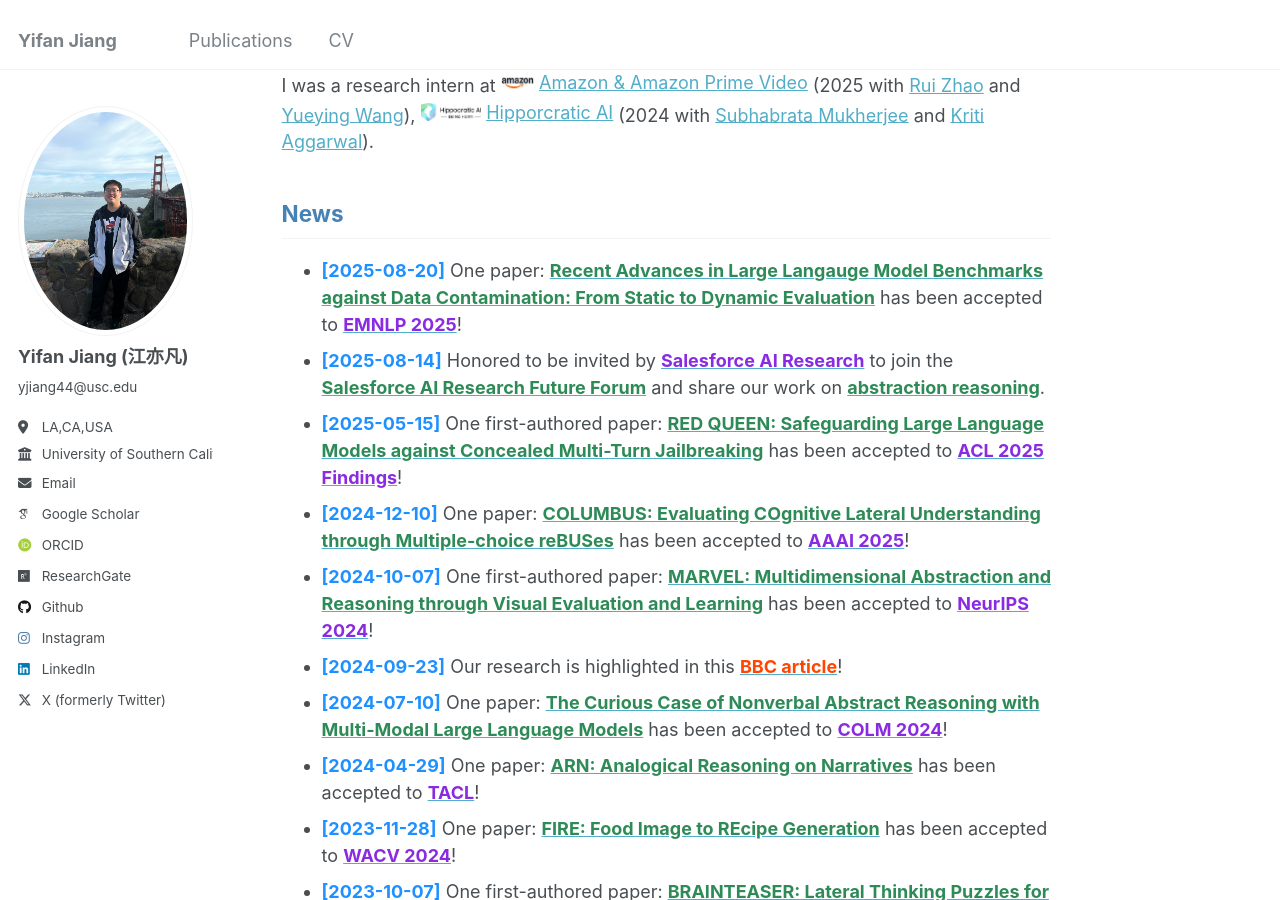
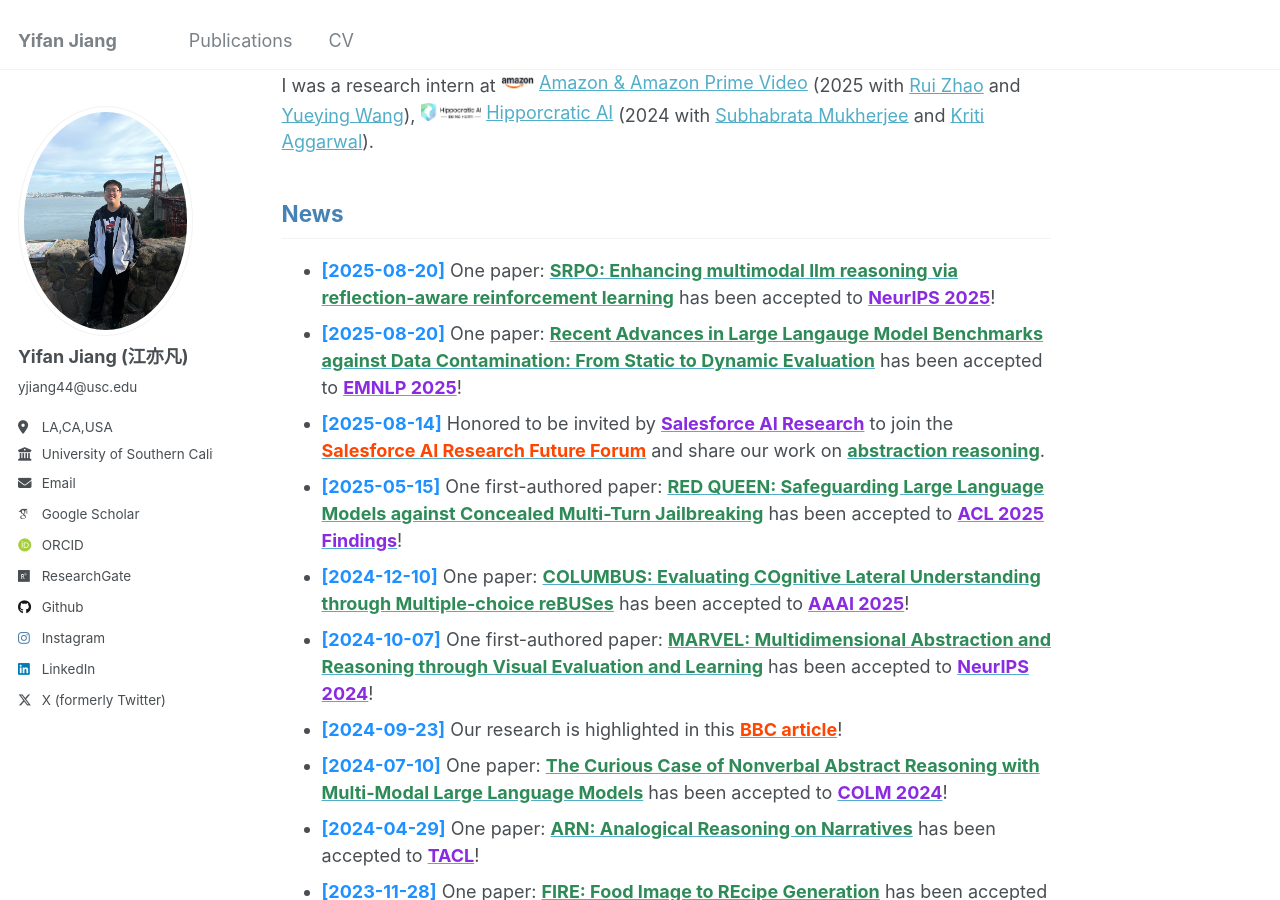
Before and after one commit to yifanJIANG-921/yifanJIANG-921.github.io, a Jekyll site: the page built from _pages/about.md, in a window 1280 px wide and 900 px high, scrolled down 898 px. Built offline with Jekyll 4.4.1, drawn with Linux system fonts in a browser that asks for light colours; some web fonts are replaced.

Commit message:
Update about.md

```diff
--- a/_pages/about.md
+++ b/_pages/about.md
@@ -21,8 +21,9 @@ I was a research intern at <a href="https://www.amazon.com/gp/video/storefront"
 
 
 ## <span style="color: #4682B4;">News</span>
+- **<span style="color: #1E90FF;">[2025-08-20]</span>** One paper: [<span style="color: #2E8B57;">**SRPO: Enhancing multimodal llm reasoning via reflection-aware reinforcement learning**</span>](https://arxiv.org/abs/2506.01713) has been accepted to [<span style="color: #8A2BE2;">**NeurIPS 2025**</span>](https://neurips.cc/)!
 - **<span style="color: #1E90FF;">[2025-08-20]</span>** One paper: [<span style="color: #2E8B57;">**Recent Advances in Large Langauge Model Benchmarks against Data Contamination: From Static to Dynamic Evaluation**</span>](https://arxiv.org/abs/2502.17521) has been accepted to [<span style="color: #8A2BE2;">**EMNLP 2025**</span>](https://2025.emnlp.org/)!
-- **<span style="color: #1E90FF;">[2025-08-14]</span>** Honored to be invited by [<span style="color: #8A2BE2;">**Salesforce AI Research**</span>](https://www.salesforceairesearch.com/publications) to join the [<span style="color: #2E8B57;">**Salesforce AI Research Future Forum**</span>](https://www.linkedin.com/feed/update/urn:li:activity:7363972366336421888/) and share our work on [<span style="color: #2E8B57;">**abstraction reasoning**</span>](https://proceedings.neurips.cc/paper_files/paper/2024/hash/529d8b3a23991e83db07f21727256374-Abstract-Datasets_and_Benchmarks_Track.html).
+- **<span style="color: #1E90FF;">[2025-08-14]</span>** Honored to be invited by [<span style="color: #8A2BE2;">**Salesforce AI Research**</span>](https://www.salesforceairesearch.com/publications) to join the [<span style="color: #FF4500;">**Salesforce AI Research Future Forum**</span>](https://www.linkedin.com/feed/update/urn:li:activity:7363972366336421888/) and share our work on [<span style="color: #2E8B57;">**abstraction reasoning**</span>](https://proceedings.neurips.cc/paper_files/paper/2024/hash/529d8b3a23991e83db07f21727256374-Abstract-Datasets_and_Benchmarks_Track.html).
 - **<span style="color: #1E90FF;">[2025-05-15]</span>** One first-authored paper: [<span style="color: #2E8B57;">**RED QUEEN: Safeguarding Large Language Models against Concealed Multi-Turn Jailbreaking**</span>](https://arxiv.org/abs/2409.17458) has been accepted to [<span style="color: #8A2BE2;">**ACL 2025 Findings**</span>](https://2025.aclweb.org/)!
 - **<span style="color: #1E90FF;">[2024-12-10]</span>** One paper: [<span style="color: #2E8B57;">**COLUMBUS: Evaluating COgnitive Lateral Understanding through Multiple-choice reBUSes**</span>](https://ojs.aaai.org/index.php/AAAI/article/view/32464) has been accepted to [<span style="color: #8A2BE2;">**AAAI 2025**</span>](https://aaai.org/conference/aaai/aaai-25/)!
 - **<span style="color: #1E90FF;">[2024-10-07]</span>** One first-authored paper: [<span style="color: #2E8B57;">**MARVEL: Multidimensional Abstraction and Reasoning through Visual Evaluation and Learning**</span>](https://proceedings.neurips.cc/paper_files/paper/2024/hash/529d8b3a23991e83db07f21727256374-Abstract-Datasets_and_Benchmarks_Track.html) has been accepted to [<span style="color: #8A2BE2;">**NeurIPS 2024**</span>](https://neurips.cc/)!
```
